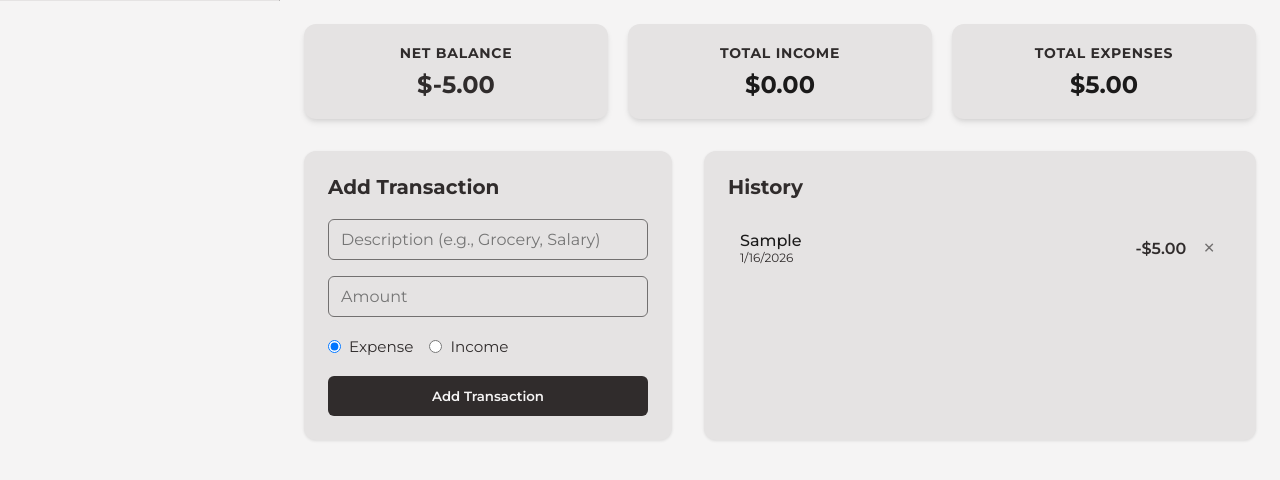
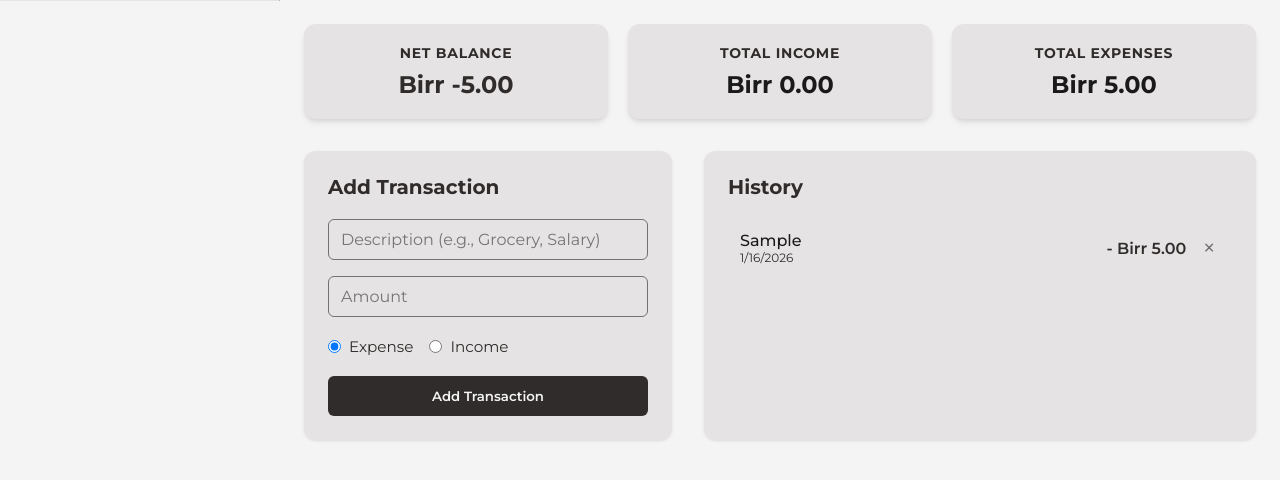
Before and after one commit to whiteowly/penpad-desktop, a React (Vite) app: page /budget-tracker in a window 1280 px wide. Both pictures are taken after typing "Sample", "5" into the empty fields and a click on the button "Add Transaction". Shown: the top 480 px of the page. Built offline with nearby package versions, Linux system fonts and the light colour scheme; no server answers.

Commit message:
UI fixes

```diff
--- a/src/Components/BudgetTracker.jsx
+++ b/src/Components/BudgetTracker.jsx
@@ -119,16 +119,16 @@ export default function BudgetTracker() {
           <div className="summary-card balance">
             <h3>Net Balance</h3>
             <p className={balance >= 0 ? "positive" : "negative"}>
-              ${balance.toFixed(2)}
+              Birr {balance.toFixed(2)}
             </p>
           </div>
           <div className="summary-card income">
             <h3>Total Income</h3>
-            <p>${income.toFixed(2)}</p>
+            <p>Birr {income.toFixed(2)}</p>
           </div>
           <div className="summary-card expenses">
             <h3>Total Expenses</h3>
-            <p>${expenses.toFixed(2)}</p>
+            <p>Birr {expenses.toFixed(2)}</p>
           </div>
         </div>
 
@@ -197,7 +197,7 @@ export default function BudgetTracker() {
                     </div>
                     <div className="transaction-amount-group">
                       <span className="transaction-amount">
-                        {t.type === "income" ? "+" : "-"}${t.amount.toFixed(2)}
+                        {t.type === "income" ? "+" : "-"} Birr {t.amount.toFixed(2)}
                       </span>
                       <button
                         className="delete-btn"
--- a/src/Components/NewUser.css
+++ b/src/Components/NewUser.css
@@ -78,6 +78,8 @@
     color: var(--accent-color);
     cursor: pointer;
     font-weight: 600;
+    transition: text-decoration 0.2s;
+    width: fit-content;
 }
 
 .switch-link span:hover {
--- a/src/Components/NewUser.jsx
+++ b/src/Components/NewUser.jsx
@@ -35,15 +35,15 @@ export default function NewUser() {
   return (
     <div className="auth-container">
       <h1 className="logo-text">penpad</h1>
-      <h2>Welcome!!</h2>
+
       <p className="subtitle">Create an account to get started</p>
 
       <form onSubmit={handleSubmit}>
         <input name='username' type='username' placeholder='Username' required />
-        <input name="email" type="email" placeholder="Email" />
+        <input name="email" type="email" placeholder="Email" required />
         <input name="password" type="password" placeholder="Password" required />
         <input name="confirmPassword" type="password" placeholder="Confirm Password" required />
-        <span onClick={() => navigate('/existing-user')}> <button type="submit">Sign Up</button></span>
+       <button type="submit">Sign Up</button>
 
       </form>
 
```
Also changed, not shown: 1 other file (tests, documents, lock files or other folders).
